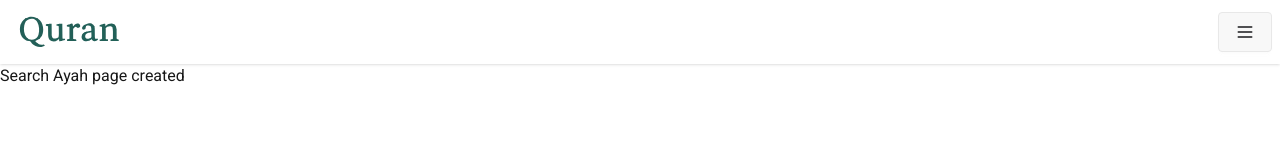
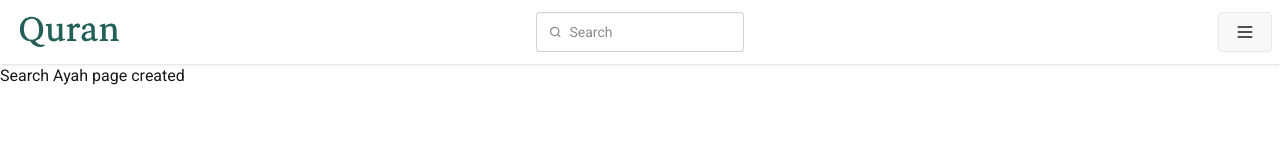
Before and after one commit to Dev-Asifur-Rahman/quran, a Next.js app: page /search-ayah in a window 1280 px wide. Shown: the top 160 px of the page. Built offline with nearby package versions, Linux system fonts and the light colour scheme.

Commit message:
input tag added for search ayat

```diff
--- a/src/components/NavBar.jsx
+++ b/src/components/NavBar.jsx
@@ -58,7 +58,10 @@
             </ul>
           </div> */}
 
-          <div onClick={() => router.push("/surahs")} className="hover:cursor-pointer">
+          <div
+            onClick={() => router.push("/surahs")}
+            className="hover:cursor-pointer"
+          >
             <Image
               src="/logos/quran-logo.svg"
               alt="Quran Logo"
@@ -67,7 +70,28 @@
             />
           </div>
         </div>
-        <div className="navbar-center hidden lg:flex">
+        <div className="navbar-center">
+          <div>
+            <label className="input">
+              <svg
+                className="h-[1em] opacity-50"
+                xmlns="http://www.w3.org/2000/svg"
+                viewBox="0 0 24 24"
+              >
+                <g
+                  strokeLinejoin="round"
+                  strokeLinecap="round"
+                  strokeWidth="2.5"
+                  fill="none"
+                  stroke="currentColor"
+                >
+                  <circle cx="11" cy="11" r="8"></circle>
+                  <path d="m21 21-4.3-4.3"></path>
+                </g>
+              </svg>
+              <input type="search" required placeholder="Search" />
+            </label>
+          </div>
           {/* <ul className="menu menu-horizontal px-1">
             <li>
               <a>Item 1</a>
```
Also changed, not shown: 1 other file (tests, documents, lock files or other folders).
